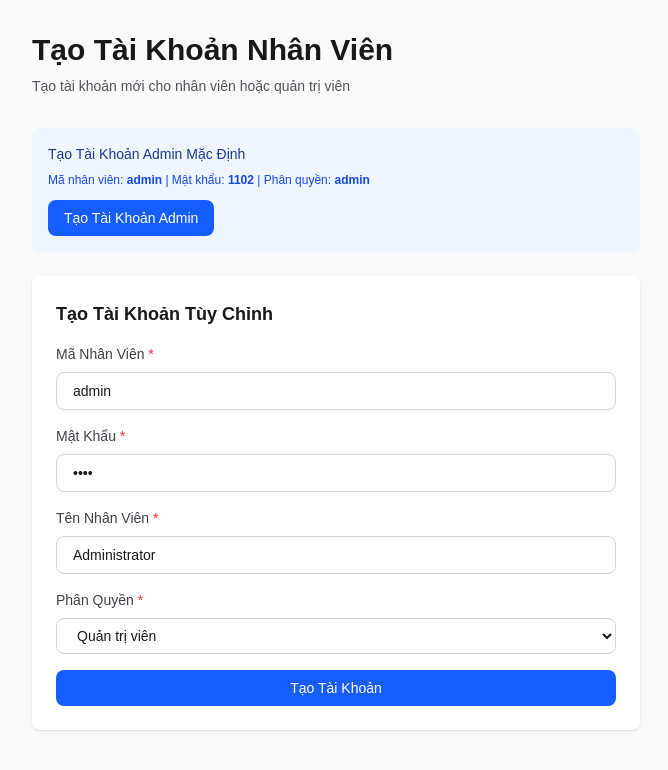
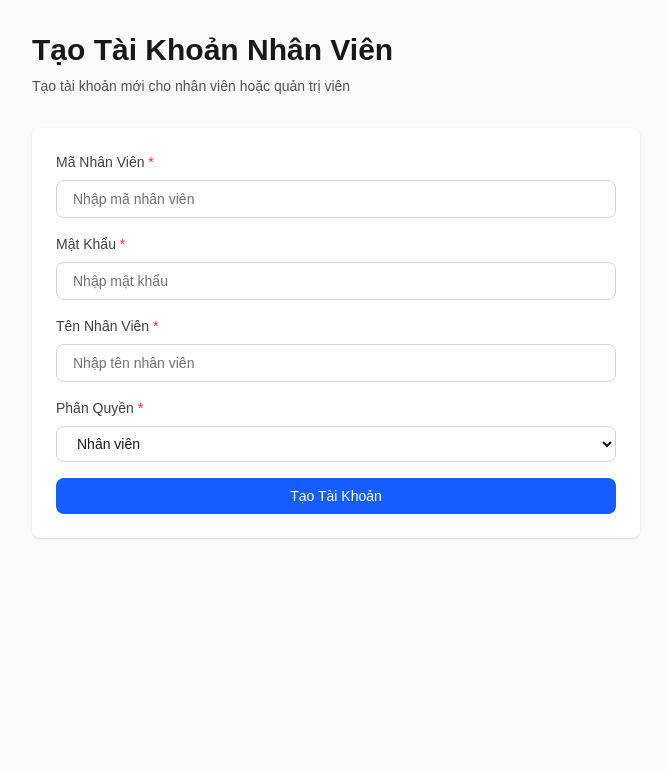
Before and after one commit to starfaker0216/warehouse-management, a Next.js app: page /admin/create-account in a window 1280 px wide. Shown: the top 770 px of the page, without its empty margins (304-972 px from the left). Built offline with nearby package versions, Linux system fonts and the light colour scheme; no server answers.

Commit message:
remove create-admin func

```diff
--- a/app/admin/create-account/page.tsx
+++ b/app/admin/create-account/page.tsx
@@ -5,10 +5,10 @@ import { createEmployee } from "../../../lib/authService";
 import type { EmployeeRole } from "../../../lib/authService";
 
 export default function CreateAccountPage() {
-  const [employeeCode, setEmployeeCode] = useState("admin");
-  const [password, setPassword] = useState("1102");
-  const [name, setName] = useState("Administrator");
-  const [role, setRole] = useState<EmployeeRole>("admin");
+  const [employeeCode, setEmployeeCode] = useState("");
+  const [password, setPassword] = useState("");
+  const [name, setName] = useState("");
+  const [role, setRole] = useState<EmployeeRole>("employee");
   const [loading, setLoading] = useState(false);
   const [message, setMessage] = useState<{
     type: "success" | "error";
@@ -49,38 +49,6 @@ export default function CreateAccountPage() {
     }
   };
 
-  const createAdminAccount = async () => {
-    setLoading(true);
-    setMessage(null);
-
-    try {
-      const employeeId = await createEmployee(
-        "admin",
-        "1102",
-        "Administrator",
-        "admin"
-      );
-      setMessage({
-        type: "success",
-        text: `Tài khoản admin đã được tạo thành công! ID: ${employeeId}`
-      });
-    } catch (error: unknown) {
-      let errorMessage =
-        "Không thể tạo tài khoản admin. Có thể tài khoản đã tồn tại.";
-
-      if (error instanceof Error) {
-        errorMessage = error.message;
-      }
-
-      setMessage({
-        type: "error",
-        text: errorMessage
-      });
-    } finally {
-      setLoading(false);
-    }
-  };
-
   return (
     <div className="min-h-screen bg-zinc-50 dark:bg-black">
       <div className="mx-auto max-w-2xl px-4 py-8 sm:px-6 lg:px-8">
@@ -93,30 +61,8 @@ export default function CreateAccountPage() {
           </p>
         </div>
 
-        {/* Quick create admin button */}
-        <div className="mb-6 rounded-lg bg-blue-50 p-4 dark:bg-blue-900/20">
-          <h2 className="mb-2 text-sm font-medium text-blue-900 dark:text-blue-300">
-            Tạo Tài Khoản Admin Mặc Định
-          </h2>
-          <p className="mb-3 text-xs text-blue-700 dark:text-blue-400">
-            Mã nhân viên: <strong>admin</strong> | Mật khẩu:{" "}
-            <strong>1102</strong> | Phân quyền: <strong>admin</strong>
-          </p>
-          <button
-            onClick={createAdminAccount}
-            disabled={loading}
-            className="rounded-lg bg-blue-600 px-4 py-2 text-sm font-medium text-white hover:bg-blue-700 focus:outline-none focus:ring-2 focus:ring-blue-500 focus:ring-offset-2 disabled:opacity-50 dark:focus:ring-offset-zinc-900"
-          >
-            {loading ? "Đang tạo..." : "Tạo Tài Khoản Admin"}
-          </button>
-        </div>
-
-        {/* Create custom account form */}
+        {/* Create account form */}
         <div className="rounded-lg bg-white p-6 shadow-sm dark:bg-zinc-900">
-          <h2 className="mb-4 text-lg font-semibold text-zinc-900 dark:text-zinc-50">
-            Tạo Tài Khoản Tùy Chỉnh
-          </h2>
-
           {message && (
             <div
               className={`mb-4 rounded-lg p-3 text-sm ${
```
